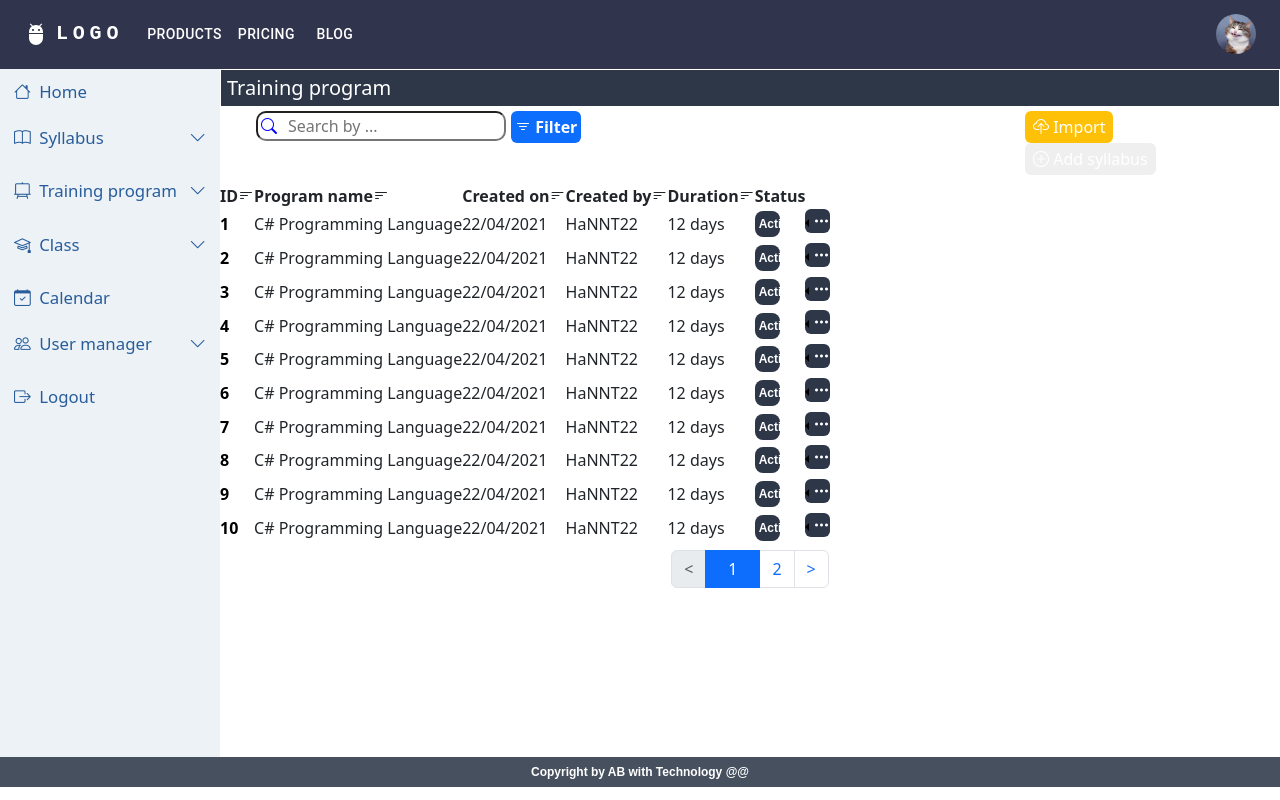
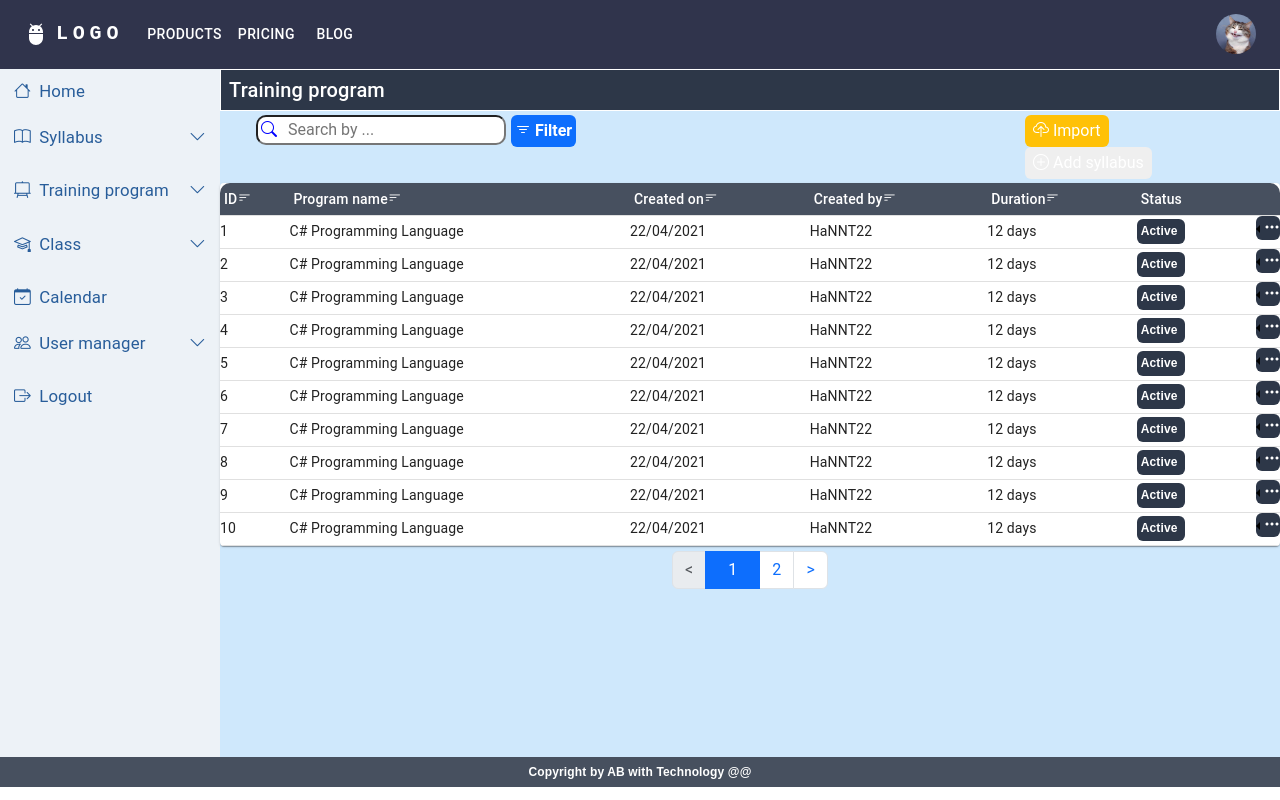
Before and after one commit to anhbang369/manage-education, a React (Create React App) app: page /training in a window 1280 px wide. Built offline with nearby package versions, Linux system fonts and the light colour scheme; what @devexpress/dx-react-scheduler-material-ui would draw is missing.

Commit message:
fix table with fragment training program

```diff
--- a/src/Page/TrainingProgramList.js
+++ b/src/Page/TrainingProgramList.js
@@ -10,9 +10,7 @@ const TrainingProgramList = () => {
             <Navbar></Navbar>
             <div className='main'>
                 <Sidebar></Sidebar>
-                <div className="container">
-                    <TrainingProgram></TrainingProgram>
-                </div>
+                <TrainingProgram></TrainingProgram>
             </div>
             <Footer></Footer>
         </>
--- a/src/components/syllabus/View.jsx
+++ b/src/components/syllabus/View.jsx
@@ -45,7 +45,7 @@ const View = () => {
             <Container fixed className='p-0'>
                 <Box sx={{ bgcolor: '#cfe8fc', height: '100%', width: '100%' }}>
                     <div className='syllabus__container'>
-                        <h4 className="syllabus__head">S y l l a b u s </h4>
+                        <h4 className="mb-4">S y l l a b u s </h4>
                         <div className="syllabus__underline"></div>
                         <div className="row">
                             <div className="syllabus__search col-md-8">
@@ -69,7 +69,6 @@ const View = () => {
                             <p className="bg-dark text-white rounded ms-3 mb-3 p-1 d-flex w-10">HaNTT <i class="bi bi-x-lg"></i></p>
                         </div>
 
-                        <div>
                         <TableContainer component={Paper}>
                             <Table sx={{ minWidth: 650 }} aria-label="simple table">
                                 <TableHead sx={{ backgroundColor: '#47505f' }}>
@@ -88,27 +87,26 @@ const View = () => {
                                     {currentData.map((item) => (
                                         <TableRow
                                             key={item.id}
-                                                sx={{ '&:last-child td, &:last-child th': { border: 0 } }}
+                                            sx={{ 'td': { padding: 0 } }}
                                         >
                                             <TableCell align="left">
                                                 {item.sullabus}
                                             </TableCell>
-                                                <TableCell align="left" sx={{ padding: 0 }}>{item.code}</TableCell>
-                                                <TableCell align="left" sx={{ padding: 0 }}>{item.created}</TableCell>
-                                                <TableCell align="left" sx={{ padding: 0 }}>{item.createBy}</TableCell>
-                                                <TableCell align="left" sx={{ padding: 0 }}>{item.duration}</TableCell>
+                                            <TableCell align="left">{item.code}</TableCell>
+                                            <TableCell align="left">{item.created}</TableCell>
+                                            <TableCell align="left">{item.createBy}</TableCell>
+                                            <TableCell align="left">{item.duration}</TableCell>
                                             <TableCell align="left" className='d-flex'>
                                                 {Object.values(item.output).map((output, index) => (
-                                                        <div key={index} className="syllabus__standard text-white rounded-pill mx-8 my-0 d-flex justify-content-center align-items-center p-1">{output}</div>
+                                                    <div key={index} className="syllabus__standard text-white rounded-pill mx-8 my-0 d-flex justify-content-center align-items-center p-2">{output}</div>
                                                 ))}
                                             </TableCell>
-                                                <TableCell align="right" sx={{ padding: 0 }}><ActionMenu></ActionMenu></TableCell>
+                                            <TableCell align="right"><ActionMenu></ActionMenu></TableCell>
                                         </TableRow>
                                     ))}
                                 </TableBody>
                             </Table>
                         </TableContainer>
-                        </div>
                         <ReactPaginate
                             nextLabel=">"
                             onPageChange={handlePageClick}
--- a/src/components/training/TrainingProgram.jsx
+++ b/src/components/training/TrainingProgram.jsx
@@ -5,6 +5,17 @@ import Data from '../training/DataTraining';
 import ActionMenu from '../action/ActionMenu';
 import ReactPaginate from 'react-paginate';
 import Import from '../import/Import';
+import 'bootstrap/dist/css/bootstrap.min.css';
+import Table from '@mui/material/Table';
+import TableBody from '@mui/material/TableBody';
+import TableCell from '@mui/material/TableCell';
+import TableContainer from '@mui/material/TableContainer';
+import TableHead from '@mui/material/TableHead';
+import TableRow from '@mui/material/TableRow';
+import Paper from '@mui/material/Paper';
+import CssBaseline from '@mui/material/CssBaseline';
+import Box from '@mui/material/Box';
+import Container from '@mui/material/Container';
 
 const TrainingProgram = () => {
 
@@ -27,9 +38,13 @@ const TrainingProgram = () => {
 
     return (
         <>
-            <div className="container">
+            <React.Fragment>
+                <CssBaseline />
+                <Container fixed className='p-0'>
+                    <Box sx={{ bgcolor: '#cfe8fc', height: '100%', width: '100%' }}>
                         <div>
-                    <h5 className="training__program-header">Training program</h5>
+                            <div>
+                                <h5 className="training__program-header text-white w-100 p-2 m-0 border border-white">Training program</h5>
                             </div>
                             <div className="row p-1">
                                 <div className="col-md-9 d-flex justify-content-start">
@@ -50,40 +65,41 @@ const TrainingProgram = () => {
                                 </div>
                             </div>
 
-                <div className="syllabus__table">
-                    <table>
-                        <thead>
-                            <tr className='table__header'>
-                                <th>ID<i class="bi bi-filter-left"></i></th>
-                                <th>Program name<i class="bi bi-filter-left"></i></th>
-                                <th>Created on<i class="bi bi-filter-left"></i></th>
-                                <th>Created by<i class="bi bi-filter-left"></i></th>
-                                <th>Duration<i class="bi bi-filter-left"></i></th>
-                                <th>Status</th>
-                                <th></th>
-                            </tr>
-                        </thead>
 
-                        <tbody>
+                            <TableContainer component={Paper}>
+                                <Table sx={{ minWidth: 650 }} aria-label="simple table">
+                                    <TableHead sx={{ backgroundColor: '#47505f' }}>
+                                        <TableRow>
+                                            <TableCell className='p-1 text-white'>ID<i class="bi bi-filter-left"></i></TableCell>
+                                            <TableCell align="left" className='p-1 text-white'>Program name<i class="bi bi-filter-left"></i></TableCell>
+                                            <TableCell align="left" className='p-1 text-white'>Created on<i class="bi bi-filter-left"></i></TableCell>
+                                            <TableCell align="left" className='p-1 text-white'>Created by<i class="bi bi-filter-left"></i></TableCell>
+                                            <TableCell align="left" className='p-1 text-white'>Duration<i class="bi bi-filter-left"></i></TableCell>
+                                            <TableCell align="left" className='p-1 text-white'>Status</TableCell>
+                                            <TableCell align="left" className='p-1 text-white'></TableCell>
+
+                                        </TableRow>
+                                    </TableHead>
+                                    <TableBody>
                                         {currentData.map((item) => (
-                                <tr key={item.id}>
-                                    <td className='table__syllabus'>{item.id}</td>
-                                    <td className='table__syllabus'>{item.name}</td>
-                                    <td className='table__syllabus'>{item.created}</td>
-                                    <td className='table__syllabus'>{item.createBy}</td>
-                                    <td className='table__syllabus'>{item.duration}</td>
-                                    <td className='table__syllabus status'>
-                                        <p className='table__syllabus-status'>{item.output1}</p>
-                                    </td>
-                                    <td className='table__syllabus'>
-                                        <ActionMenu></ActionMenu>
-                                    </td>
-                                </tr>
+                                            <TableRow
+                                                key={item.id}
+                                                sx={{ 'td': { padding: 0 } }}
+                                            >
+                                                <TableCell align="left">
+                                                    {item.id}
+                                                </TableCell>
+                                                <TableCell align="left">{item.name}</TableCell>
+                                                <TableCell align="left">{item.created}</TableCell>
+                                                <TableCell align="left">{item.createBy}</TableCell>
+                                                <TableCell align="left">{item.duration}</TableCell>
+                                                <TableCell align="left"><p className='table__syllabus-status rounded p-1 w-50 text-white'>{item.output1}</p></TableCell>
+                                                <TableCell align="right"><ActionMenu></ActionMenu></TableCell>
+                                            </TableRow>
                                         ))}
-                        </tbody>
-
-                    </table>
-                </div>
+                                    </TableBody>
+                                </Table>
+                            </TableContainer>
                             <ReactPaginate
                                 nextLabel=">"
                                 onPageChange={handlePageClick}
@@ -105,6 +121,9 @@ const TrainingProgram = () => {
                             />
                             <Import property={importOpen} />
                         </div>
+                    </ Box>
+                </Container>
+            </React.Fragment>
         </>
     )
 }
--- a/src/components/training/trainingProgram.css
+++ b/src/components/training/trainingProgram.css
@@ -1,11 +1,5 @@
 .training__program-header{
     background-color: #2d3748;
-    color: #FFF;
-    width: 100%n;
-    padding: 6px;
-    margin: 0px;
-    font-weight: normal;
-    border: 1px solid #FFF;
 }
 
 .container{
@@ -23,10 +17,6 @@
 
 .table__syllabus-status{
     background-color: #2d3748;
-    border-radius: 8px;
-    padding: 4px;
-    width: 50%;
-    color: #FFF;
 }
 
 .syllabus__table{
```
Lines whose indentation alone changed are shown as unchanged.
